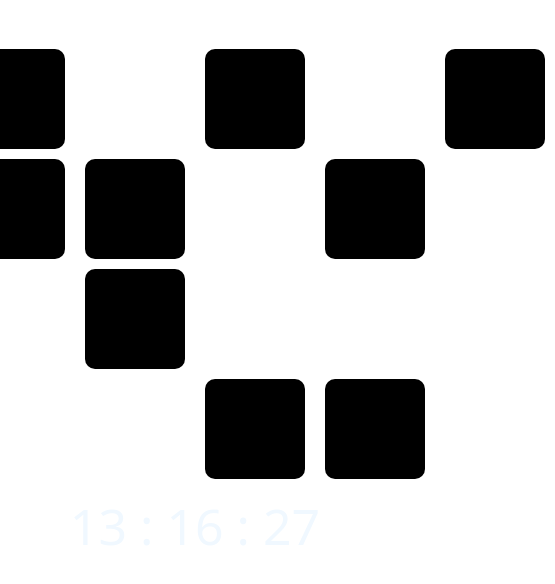
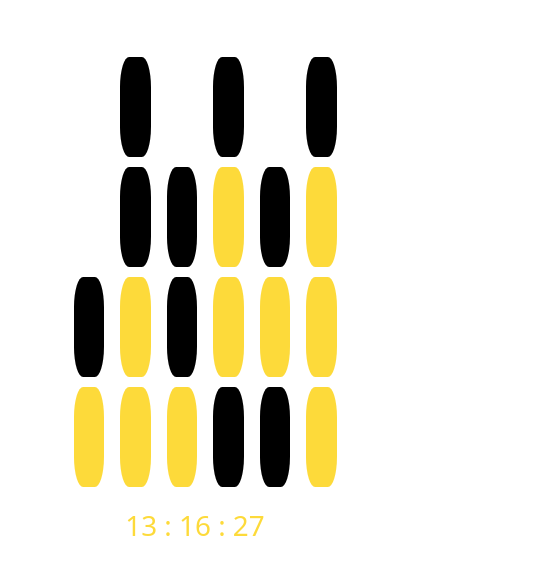
Before and after one commit to Drozdziu/BinaryClockVue, a Vue app: page / in a window 390 px wide. Shown: the top 584 px of the page, 555 px wide, since content can reach past the window. Built offline with nearby package versions, Linux system fonts and the light colour scheme.

Commit message:
Bootstrap changes
Used bootstrap to make weebsite more responsive

```diff
--- a/index.html
+++ b/index.html
@@ -13,7 +13,6 @@
       body{
         background-color: #1f1f22;
       }
-
     </style>
   </head>
   <body>
--- a/src/components/binaryNumber.vue
+++ b/src/components/binaryNumber.vue
@@ -8,17 +8,17 @@
     methods: {
         lightup(){
             const boxes =  Array.from(this.$el.getElementsByClassName('number')).reverse() // this.$el - tylko w tym komponencie
-            if(this.time % 2 == 1 && this.time != 0) boxes[0].style.backgroundColor = "white"
+            if(this.time % 2 == 1 && this.time != 0) boxes[0].style.backgroundColor = "rgb(253, 218, 58)"
             else boxes[0].style.backgroundColor = "black"
 
-            if(this.time % 4 == 2 || this.time % 4 == 3) boxes[1].style.backgroundColor = "white"
+            if(this.time % 4 == 2 || this.time % 4 == 3) boxes[1].style.backgroundColor = "rgb(253, 218, 58)"
             else boxes[1].style.backgroundColor = "black"
             if(this.msg >= 3){
-                if(this.time >= 4 && this.time <= 7) boxes[2].style.backgroundColor = "white"
+                if(this.time >= 4 && this.time <= 7) boxes[2].style.backgroundColor = "rgb(253, 218, 58)"
                 else boxes[2].style.backgroundColor = "black"
             }
             if(this.msg == 4){
-                if(this.time >= 8) boxes[3].style.backgroundColor = "white"
+                if(this.time >= 8) boxes[3].style.backgroundColor = "rgb(253, 218, 58)"
                 else boxes[3].style.backgroundColor = "black"
             }
         }
@@ -33,26 +33,26 @@
 }
 </script>
 <template>
-<div id="container">
-    <div class="number"v-if="msg >= 4"></div>
-    <div class="empty" v-else></div>
-    <div class="number"v-if="msg >= 3"></div>
-    <div class="empty" v-else></div>
-    <div class="number"></div>
-    <div class="number"></div>
+<div id="container" class="col-1 mx-2 my-2">
+    <div class="number " v-if="msg >= 4"></div>
+    <div class="empty " v-else></div>
+    <div class="number " v-if="msg >= 3"></div>
+    <div class="empty " v-else></div>
+    <div class="number "></div>
+    <div class="number "></div>
 </div>
 </template>
 
 <style scoped>
     .number, .empty{
         height: 100px;
-        width: 100px;
+        width: 100%;
         margin: 10px;
         transition: 200ms;
-        border-radius: 10px;
+        border-radius: 30%;
     }
     .number{
-        background-color: black;
+        background-color: rgb(253, 218, 58);
         transition: 200ms;
     }
     p{
--- a/src/components/numericNumber.vue
+++ b/src/components/numericNumber.vue
@@ -1,5 +1,5 @@
 <script>
-    export default {
+export default {
     name: 'numeric-number',
     props: {
         hour: Number,
@@ -9,13 +9,14 @@
 }
 </script>
 <template>
-    <p> {{ hour < 10 ? '0'+hour: hour }} : {{ minutes < 10 ? '0'+minutes : minutes }} : {{ seconds < 10 ? '0' + seconds : seconds }}</p>
+    <p class="fs-1 col-12">{{ hour < 10 ? '0' + hour : hour }} : {{ minutes < 10 ? '0' + minutes : minutes }} : {{ seconds < 10 ? '0' + seconds : seconds }}</p>
 </template>
 
 <style scoped>
-    p{
-        font-size: 50px;
-        color: aliceblue;
-        text-align: center;
-    }
+p {
+    /* font-size: 50px; */
+    /* letter-spacing: 30px; */
+    color: rgb(253, 218, 58);
+    text-align: center;
+}
 </style>
```
Also changed, not shown: src/App.vue (+10 -10 lines).
